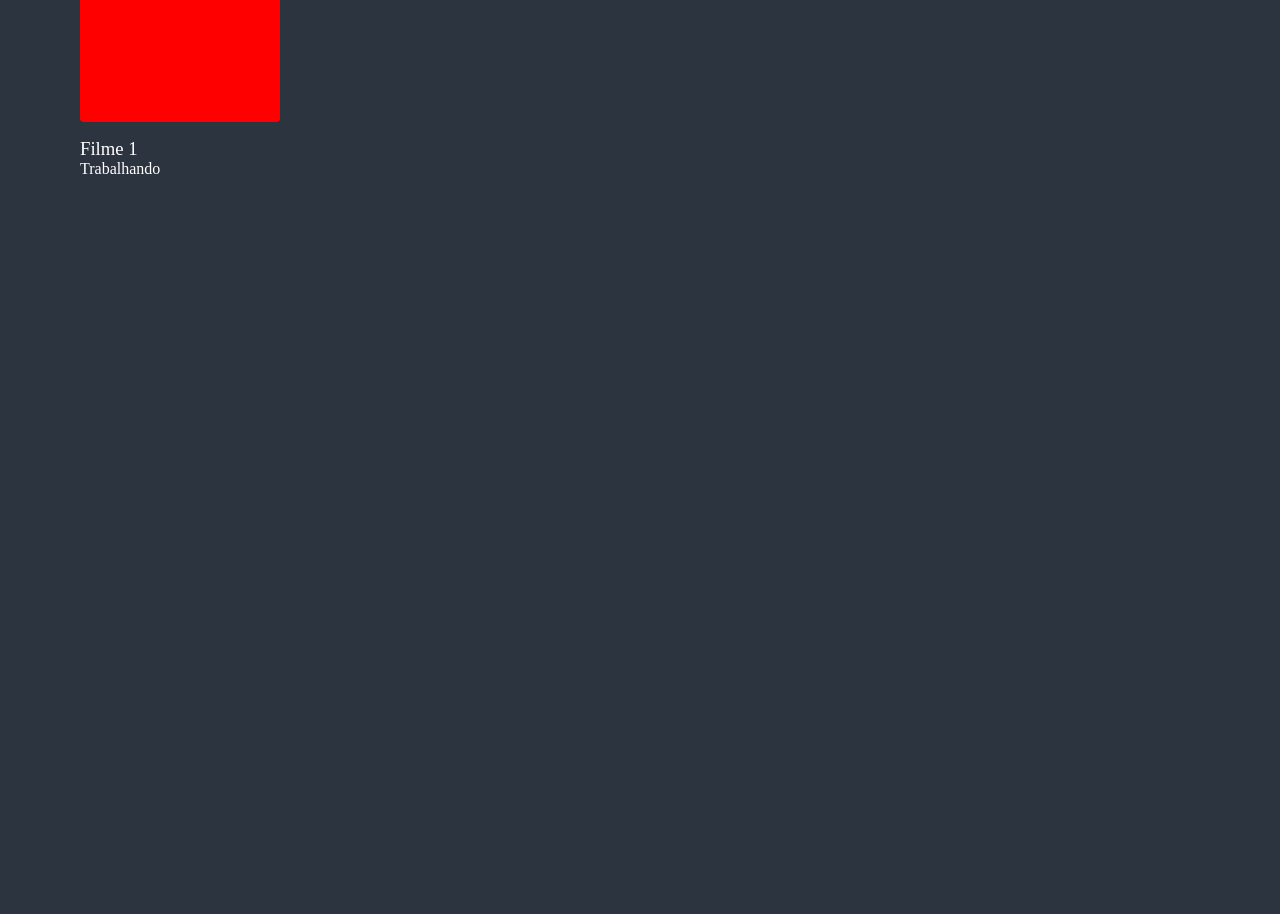
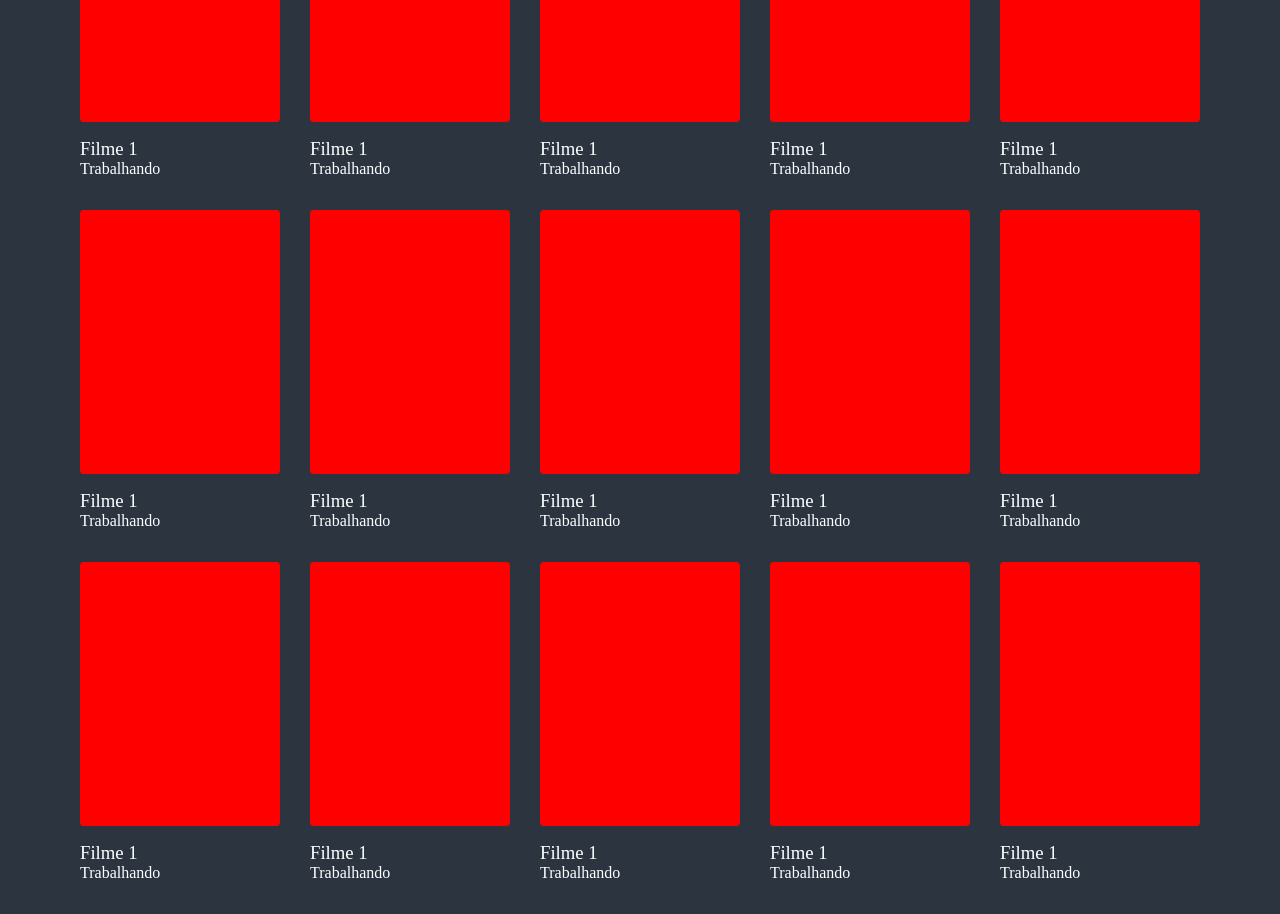
Before and after one commit to PedroMakengo/the-movie-guide, a React (Vite) app: page / in a window 1280 px wide. Shown: the part 800-1714 px from the top of the page. Before the commit the page ends 1010 px from the top, so only its background shows below. Built offline with nearby package versions, Linux system fonts and the light colour scheme.

Commit message:
Trabalhando com api

```diff
--- a/src/components/PopularFilms/index.tsx
+++ b/src/components/PopularFilms/index.tsx
@@ -1,3 +1,4 @@
+import { useState } from "react";
 import {
   ContainerPopular,
   ListFilms,
@@ -7,11 +8,114 @@ import {
 } from "./styles";
 
 function PopularFilms() {
+  const [movie, setMovie] = useState<[] | true>(true);
+  const [loading, setLoading] = useState(false);
+
+  if (movie === null) return null;
+  if (loading) return <p>Processando</p>;
   return (
     <ContainerPopular>
       <h2>Popular Films This Week</h2>
 
       <ListFilms>
+        <Movie>
+          <BannerMovie />
+          <Content>
+            <h3>Filme 1</h3>
+            <span>Trabalhando</span>
+          </Content>
+        </Movie>
+        <Movie>
+          <BannerMovie />
+          <Content>
+            <h3>Filme 1</h3>
+            <span>Trabalhando</span>
+          </Content>
+        </Movie>
+        <Movie>
+          <BannerMovie />
+          <Content>
+            <h3>Filme 1</h3>
+            <span>Trabalhando</span>
+          </Content>
+        </Movie>
+        <Movie>
+          <BannerMovie />
+          <Content>
+            <h3>Filme 1</h3>
+            <span>Trabalhando</span>
+          </Content>
+        </Movie>
+        <Movie>
+          <BannerMovie />
+          <Content>
+            <h3>Filme 1</h3>
+            <span>Trabalhando</span>
+          </Content>
+        </Movie>
+        <Movie>
+          <BannerMovie />
+          <Content>
+            <h3>Filme 1</h3>
+            <span>Trabalhando</span>
+          </Content>
+        </Movie>
+        <Movie>
+          <BannerMovie />
+          <Content>
+            <h3>Filme 1</h3>
+            <span>Trabalhando</span>
+          </Content>
+        </Movie>
+        <Movie>
+          <BannerMovie />
+          <Content>
+            <h3>Filme 1</h3>
+            <span>Trabalhando</span>
+          </Content>
+        </Movie>
+        <Movie>
+          <BannerMovie />
+          <Content>
+            <h3>Filme 1</h3>
+            <span>Trabalhando</span>
+          </Content>
+        </Movie>
+        <Movie>
+          <BannerMovie />
+          <Content>
+            <h3>Filme 1</h3>
+            <span>Trabalhando</span>
+          </Content>
+        </Movie>
+        <Movie>
+          <BannerMovie />
+          <Content>
+            <h3>Filme 1</h3>
+            <span>Trabalhando</span>
+          </Content>
+        </Movie>
+        <Movie>
+          <BannerMovie />
+          <Content>
+            <h3>Filme 1</h3>
+            <span>Trabalhando</span>
+          </Content>
+        </Movie>
+        <Movie>
+          <BannerMovie />
+          <Content>
+            <h3>Filme 1</h3>
+            <span>Trabalhando</span>
+          </Content>
+        </Movie>
+        <Movie>
+          <BannerMovie />
+          <Content>
+            <h3>Filme 1</h3>
+            <span>Trabalhando</span>
+          </Content>
+        </Movie>
         <Movie>
           <BannerMovie />
           <Content>
--- /dev/null
+++ b/src/service/api.ts
@@ -0,0 +1,5 @@
+import axios from "axios";
+
+export const movieApi = axios.create({
+  baseURL: "https://api.themoviedb.org/3/movie",
+});
```
